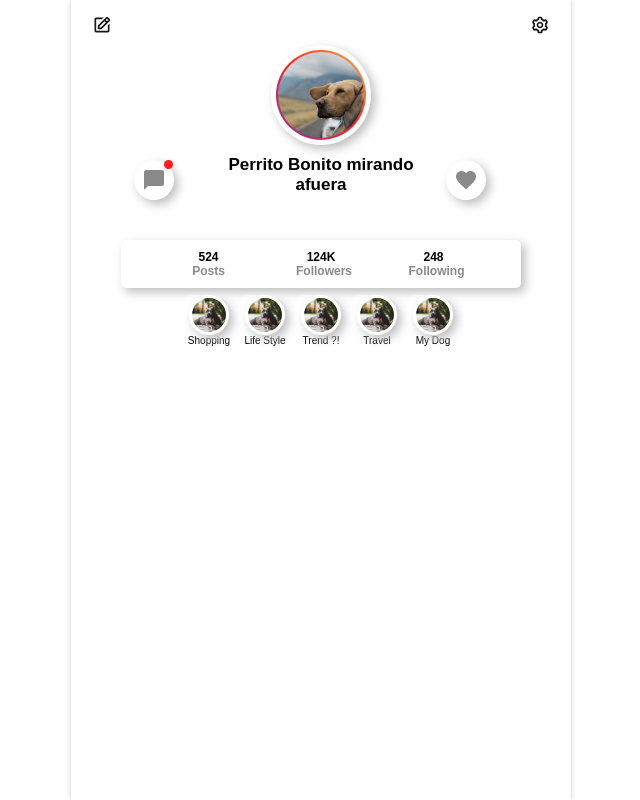
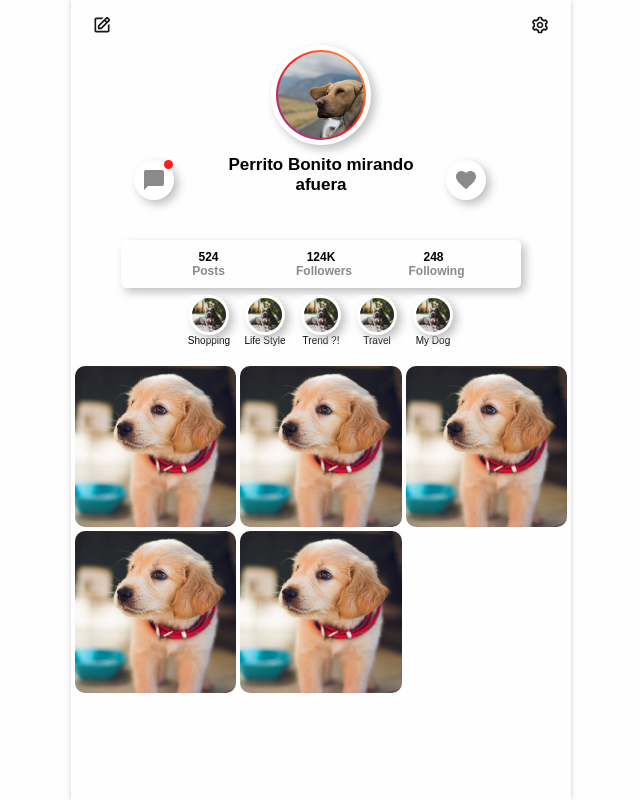
Before and after one commit to e-pozo/instagram-redesign-app, a React app: page / in a window 1280 px wide. Shown: the whole page, without its empty margins (319-959 px from the left). Built offline with nearby package versions, Linux system fonts and the light colour scheme.

Commit message:
visualizacion de photoGrid hecha

```diff
--- /dev/null
+++ b/src/components/PhotosGrid/index.jsx
@@ -0,0 +1,14 @@
+import React from "react";
+import { Grid, Img } from "./styles";
+import puppy from "@images/photo-1507146426996-ef05306b995a.jpeg";
+export const PhotoGrid = () => {
+  return (
+    <Grid>
+      <Img src={puppy} />
+      <Img src={puppy} />
+      <Img src={puppy} />
+      <Img src={puppy} />
+      <Img src={puppy} />
+    </Grid>
+  );
+};
--- /dev/null
+++ b/src/components/PhotosGrid/styles.js
@@ -0,0 +1,17 @@
+import styled from "styled-components";
+
+export const Grid = styled.section`
+  display: grid;
+  /* width: 100%; */
+  grid-template-columns: repeat(3, 1fr);
+  grid-gap: 4px;
+  margin: 0 4px;
+  margin-top: 7px;
+`;
+
+export const Img = styled.img`
+  width: 100%;
+  aspect-ratio: 1;
+  border-radius: 10px;
+  object-fit: cover;
+`;
--- a/src/pages/Profile/index.jsx
+++ b/src/pages/Profile/index.jsx
@@ -3,12 +3,14 @@ import { Div } from "./styles";
 import { ProfileHeader } from "../../components/ProfileHeader";
 import { PostInfo } from "../../components/PostInfo";
 import { Highlights } from "../../components/Highlights";
+import { PhotoGrid } from "../../components/PhotosGrid";
 export const Profile = () => {
   return (
     <Div>
       <ProfileHeader />
       <PostInfo />
       <Highlights />
+      <PhotoGrid />
     </Div>
   );
 };
```
